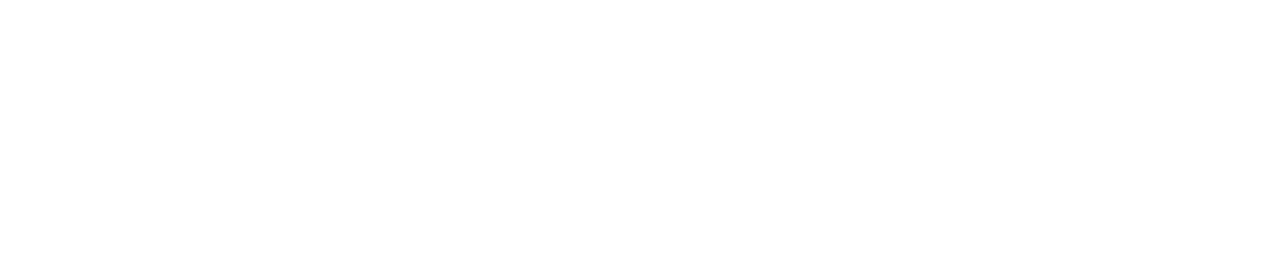
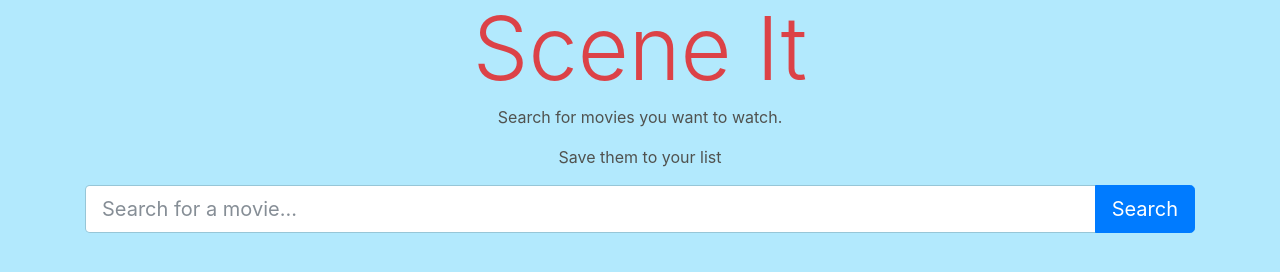
Before and after one commit to adamszaruga/scene-it, a plain HTML site: page index.html in a window 1280 px wide. Drawn offline with nearby package versions, Linux system fonts and the light colour scheme.

Commit message:
added css, styled header, added search bar and styled it

```diff
--- /dev/null
+++ b/index.css
@@ -0,0 +1,11 @@
+body {
+	background-color: #B2E9FD;
+}
+
+.header h2 {
+	color: #DC4247;
+}
+
+.header p {
+	color: #50524F;
+}
--- a/index.html
+++ b/index.html
@@ -7,18 +7,25 @@
 	<script src="https://cdnjs.cloudflare.com/ajax/libs/popper.js/1.11.0/umd/popper.min.js" integrity="sha384-b/U6ypiBEHpOf/4+1nzFpr53nxSS+GLCkfwBdFNTxtclqqenISfwAzpKaMNFNmj4" crossorigin="anonymous"></script>
 	<script src="https://maxcdn.bootstrapcdn.com/bootstrap/4.0.0-beta/js/bootstrap.min.js" integrity="sha384-h0AbiXch4ZDo7tp9hKZ4TsHbi047NrKGLO3SEJAg45jXxnGIfYzk4Si90RDIqNm1" crossorigin="anonymous"></script>
 
-
+	<link rel="stylesheet" href="index.css" />
 </head>
 <body>
 	<div class="container">
 		<div class="row">
-			<div class="col-12 header">
-				<!-- <h2 class="display-2">Scene It</h2> -->
+			<div class="col-12 header text-center">
+				<h2 class="display-2">Scene It</h2>
+				<p>Search for movies you want to watch.</p>
+				<p>Save them to your list</p>
 			</div>
 		</div>
 		<div class="row">
 			<div class="col-12 search">
-
+				<div class="input-group input-group-lg">
+			      <input class="form-control" placeholder="Search for a movie...">
+			      <span class="input-group-btn">
+			        <button class="btn btn-primary" type="button">Search</button>
+			      </span>
+			    </div>
 			</div>
 		</div>
 		<div class="row">
```
